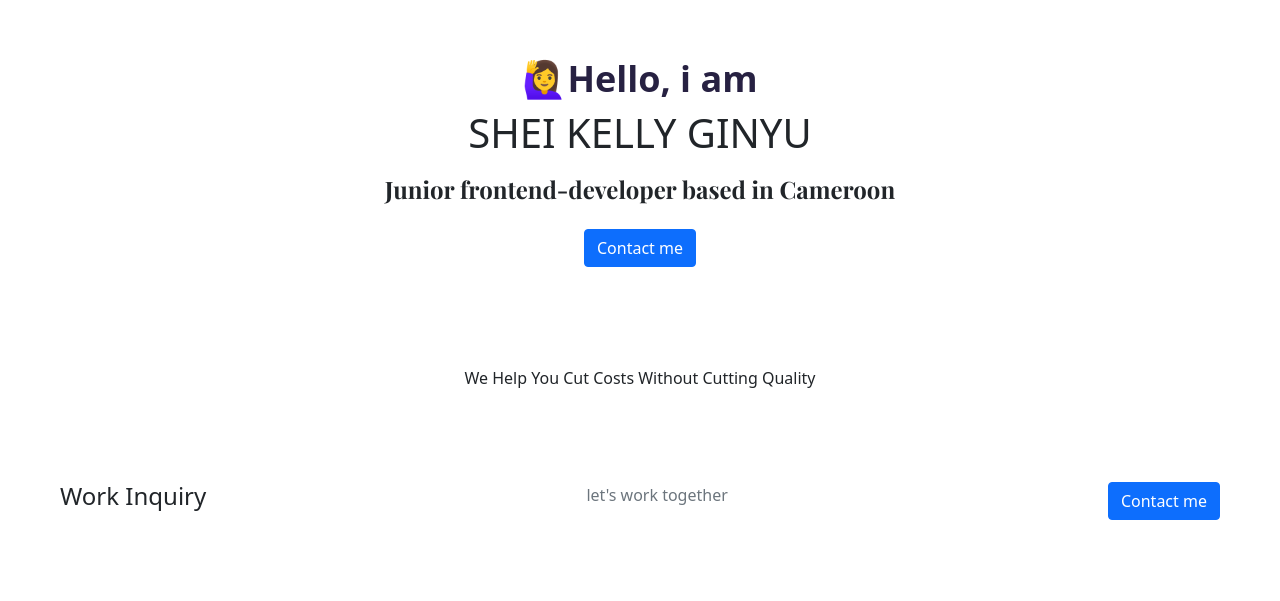
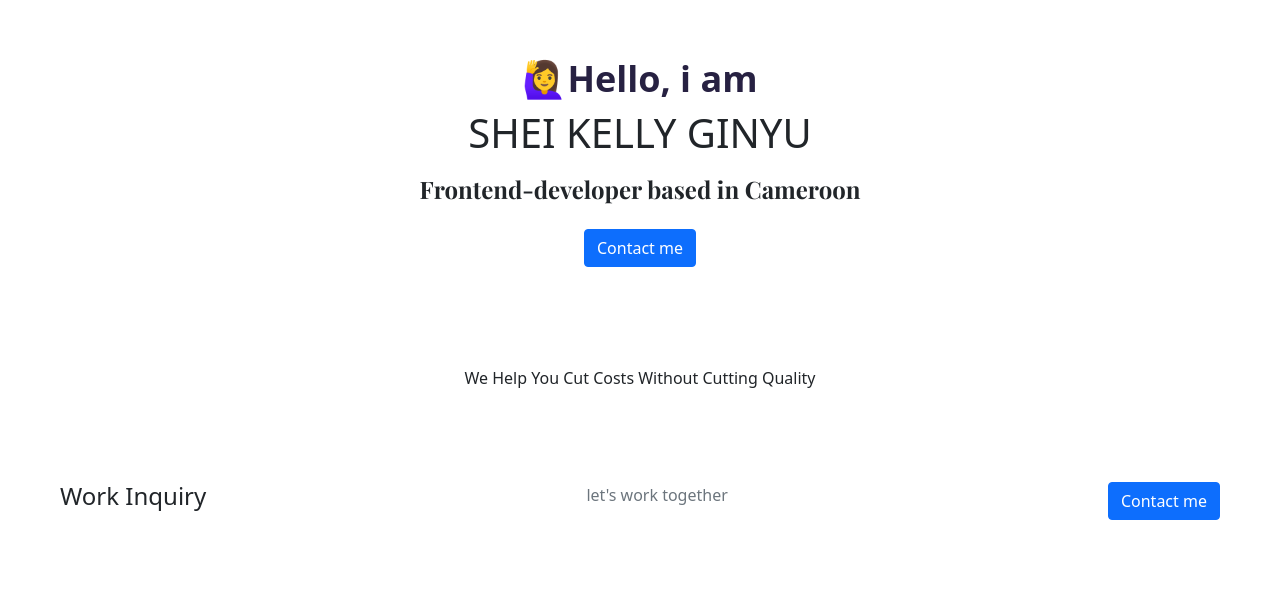
Before and after one commit to Shei-Kelly/portfolio-project, a plain HTML site: page index.html in a window 1280 px wide. Shown: the part 142-743 px from the top of the page. Drawn offline with nearby package versions, Linux system fonts and the light colour scheme.

Commit message:
correction

```diff
--- a/index.html
+++ b/index.html
@@ -69,7 +69,7 @@
     <div class="hero">
       <p class="text-center">🙋‍♀️Hello, i am</p>
       <h1>SHEI KELLY GINYU</h1>
-      <h2 class="mb-3">Junior frontend-developer based in Cameroon</h2>
+      <h2 class="mb-3">Frontend-developer based in Cameroon</h2>
       <div class="text-center">
         <a href="/contact.html" class="btn btn-primary" title="contact me">Contact me</a>
       </div>
```
